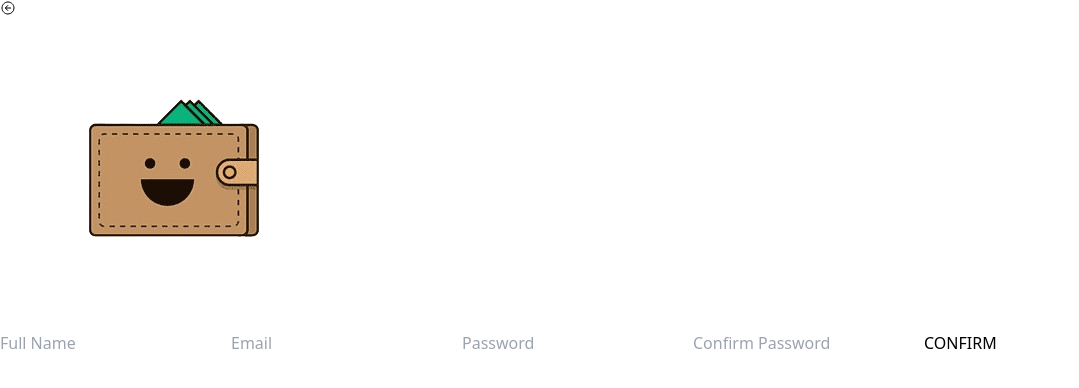
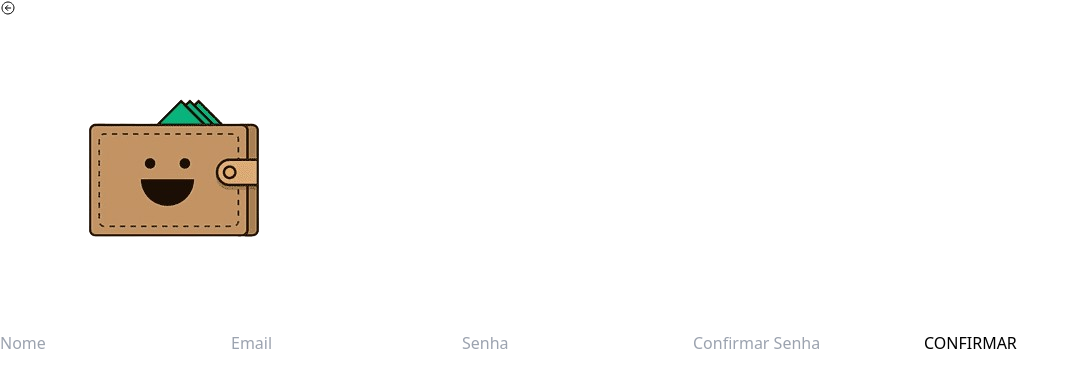
Before and after one commit to bacildo/wallet, a React (Vite) app in the folder spa-wallet/: page /register in a window 1280 px wide. Shown: the top 388 px of the page, without its empty margins (0-1079 px from the left). Built offline with nearby package versions, Linux system fonts and the light colour scheme.

Commit message:
feat:register user and transactions

```diff
--- a/spa-wallet/src/components/Button.jsx
+++ b/spa-wallet/src/components/Button.jsx
@@ -12,7 +12,7 @@ export default function Button({ title, type, icon, transaction }) {
     <button
       type={type}
       className="rounded w-full font-bold text-white text-2xl bg-gradient-to-r from-[#00bfff] to-[#00ff14] flex items-center justify-center gap-2"
-      onClick={ () => transaction && navigate(`/transactions/${transaction}`)}
+      onClick={ () => transaction && navigate(`/transaction/${transaction}`)}
     >
       {SelectIconComponent && <SelectIconComponent />} {title}
     </button>
--- a/spa-wallet/src/main.jsx
+++ b/spa-wallet/src/main.jsx
@@ -23,7 +23,7 @@ const router = createBrowserRouter([
     element: <Register />,
   },
   {
-    path: "/transactions/:param",
+    path: "/transaction/:type",
     element: <Transaction/>
   }
 ]);
--- a/spa-wallet/src/pages/Home.jsx
+++ b/spa-wallet/src/pages/Home.jsx
@@ -24,7 +24,6 @@ export default function Home() {
   async function getUser() {
     try {
       const user = await loggedIn();
-      console.log("userHOme",user)
       setUserData(user.data);
     } catch (error) {
       setErrorsApi(error.message);
@@ -104,7 +103,7 @@ export default function Home() {
               <span
                 className={`${balance > 0 ? "text-green-800" : "text-red-800"}`}
               >
-                {balance}
+                R$ {balance}
               </span>
             </li>
           </ul>
--- a/spa-wallet/src/pages/Register.jsx
+++ b/spa-wallet/src/pages/Register.jsx
@@ -42,11 +42,11 @@ export default function Register() {
       >
         <Input
           type="text"
-          placeholder="Full Name"
+          placeholder="Nome"
           register={register}
-          name="fullName"
+          name="name"
         />
-        {errors.fullName && <ErrorsInput message={errors.fullName.message} />}
+        {errors.name && <ErrorsInput message={errors.name.message} />}
         <Input
           type="email"
           placeholder="Email"
@@ -56,21 +56,21 @@ export default function Register() {
         {errors.email && <ErrorsInput message={errors.email.message} />}
         <Input
           type="password"
-          placeholder="Password"
+          placeholder="Senha"
           register={register}
           name="password"
         />
         {errors.password && <ErrorsInput message={errors.password.message} />}
         <Input
           type="password"
-          placeholder="Confirm Password"
+          placeholder="Confirmar Senha"
           register={register}
           name="confirmPassword"
         />
         {errors.confirmPassword && (
           <ErrorsInput message={errors.confirmPassword.message} />
         )}
-        <Button type="submit" title="CONFIRM" />
+        <Button type="submit" title="CONFIRMAR" />
       </form>
     </div>
   );
--- a/spa-wallet/src/pages/Transaction.jsx
+++ b/spa-wallet/src/pages/Transaction.jsx
@@ -13,7 +13,6 @@ export default function Transaction() {
   const { type } = useParams();
   const navigate = useNavigate();
   const [errorsApi, setErrorsApi] = useState("");
-
   const {
     register,
     handleSubmit,
@@ -21,14 +20,18 @@ export default function Transaction() {
   } = useForm({ resolver: zodResolver(transactionSchema) });
 
   async function handleForm(data) {
+
+    console.log(data)
     try {
       const body = await { ...data, type };
+      console.log(body);
       await createTransaction(body);
       navigate("/");
     } catch (error) {
       setErrorsApi(error.message);
       console.error(error.message, error);
     }
+    console.log("daaaaaaaaaaaaata", data);
   }
 
   return (
@@ -50,14 +53,14 @@ export default function Transaction() {
           register={register}
           name="value"
         />
-        {errors.valor && <ErrorsInput message={errors.valor.message} />}
+        {errors.value && <ErrorsInput message={errors.value.message} />}
         <Input
           type="text"
           placeholder="Descrição"
           register={register}
           name="description"
         />
-        {errors.registro && <ErrorsInput message={errors.registro.message} />}
+        {errors.description && <ErrorsInput message={errors.description.message} />}
         <Button type="submit" title="Salvar" />
       </form>
     </div>
--- a/spa-wallet/src/schemas/Register.js
+++ b/spa-wallet/src/schemas/Register.js
@@ -2,7 +2,7 @@ import z from "zod";
 
 export const registerSchema = z
   .object({
-    fullName: z
+    name: z
       .string()
       .min(3, "O campo nome completo é obrigatório!")
       .toLowerCase(),
--- a/spa-wallet/src/schemas/Transaction.js
+++ b/spa-wallet/src/schemas/Transaction.js
@@ -5,7 +5,7 @@ export const transactionSchema = z.object({
     .string()
     .min(3, "O valor precisa ter no mínimo 3 caracteres")
     .transform((value) => Number(value)),
-  descripition: z
+  description: z
     .string()
     .min(3, "A descrição precisa ter no mínimo 3 caracteres"),
 });
--- a/spa-wallet/src/services/Transactions.js
+++ b/spa-wallet/src/services/Transactions.js
@@ -4,14 +4,14 @@ import Cookies from "js-cookie";
 const BASE_URL = "http://localhost:3000";
 
 export function getAllTransactions() {
-  const response = axios.get(`${BASE_URL}/transaction`, {
+  const response = axios.get(`${BASE_URL}/`, {
     headers: { Authorization: `Bearer ${Cookies.get("token")}` },
   });
   return response;
 }
 
 export function createTransaction(body) {
-  const response = axios.post(`${BASE_URL}/transaction`, body, {
+  const response = axios.post(`${BASE_URL}/`, body, {
     headers: { Authorization: `Bearer ${Cookies.get("token")}` },
   });
   return response;
```
Also changed, not shown: 2 other files (tests, documents, lock files or other folders).
